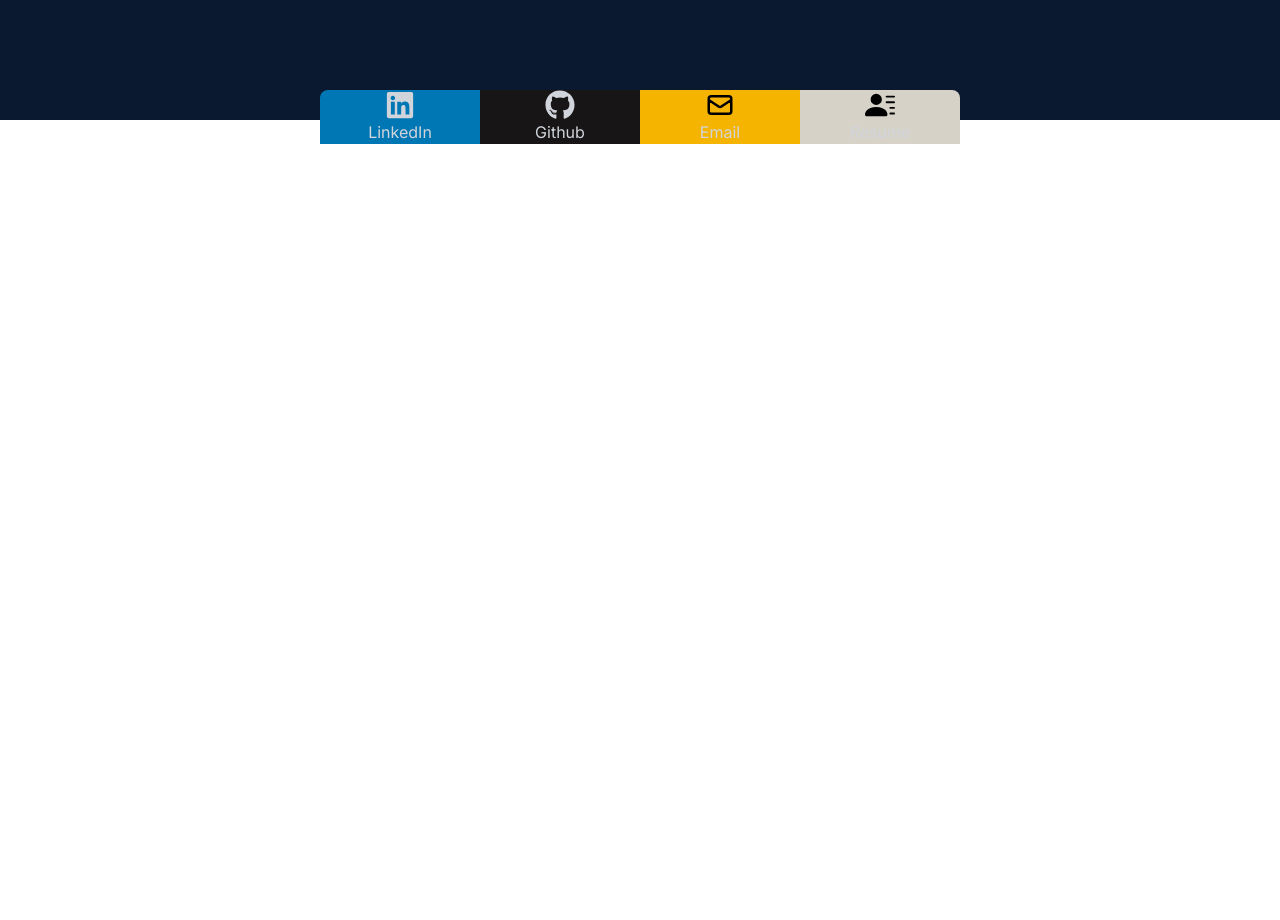
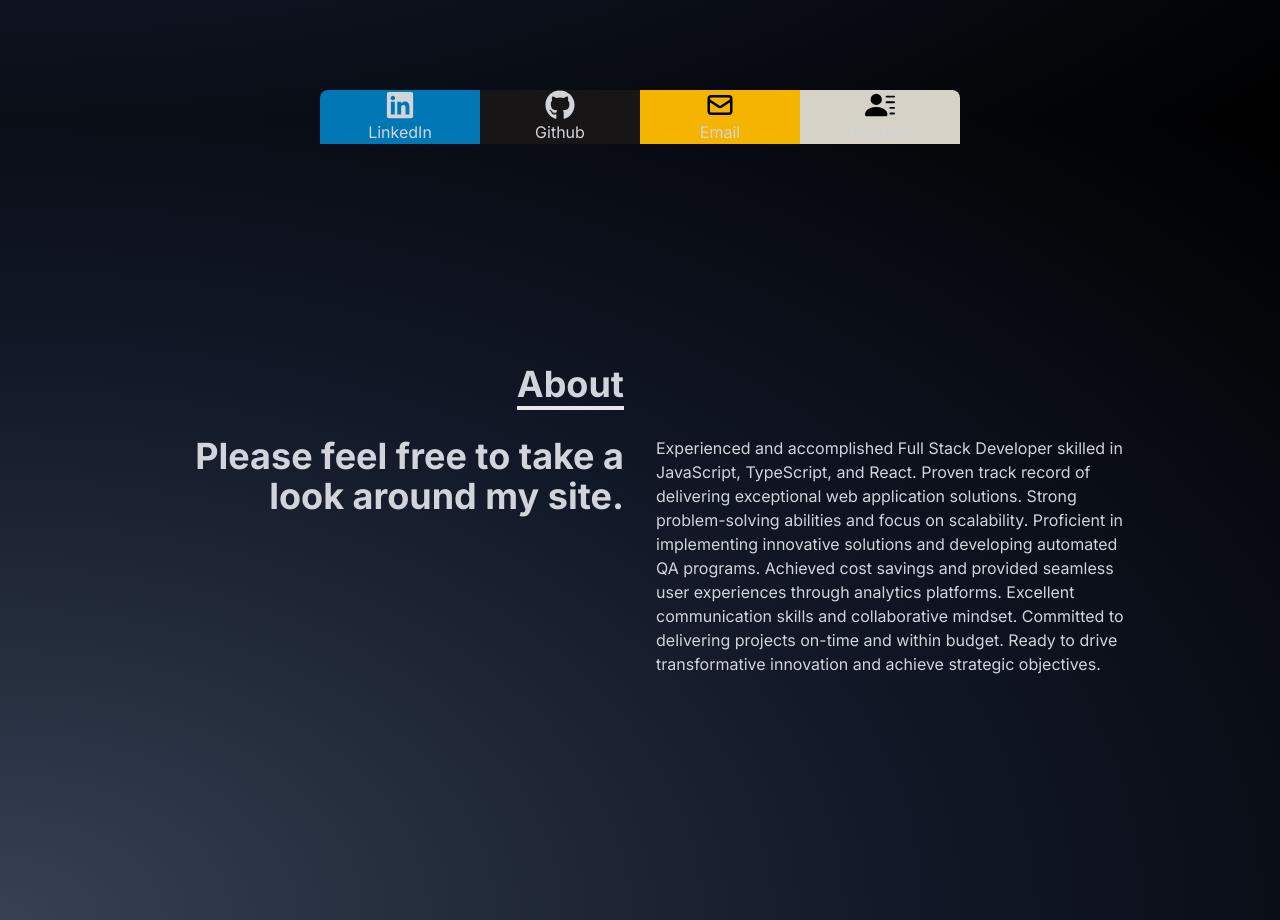
Before and after one commit to sandeepsuri/portfolio, a Next.js app in the folder portfolio/: page / in a window 1280 px wide. Shown: the part 680-1600 px from the top of the page. Before the commit the page ends 800 px from the top, so only its background shows below. Built offline with nearby package versions, Linux system fonts and the light colour scheme.

Commit message:
feat(wip): about section complete

```diff
--- a/portfolio/src/app/page.tsx
+++ b/portfolio/src/app/page.tsx
@@ -1,11 +1,13 @@
 import { Navbar } from '@/components/navbar'
 import { Home } from '@/components/home'
+import { About } from '@/components/about'
 
 export default function Main() {
   return (
     <div>
       <Navbar />
       <Home />
+      <About />
     </div>
   )
 }
--- /dev/null
+++ b/portfolio/src/components/about.tsx
@@ -0,0 +1,37 @@
+"use client"
+import React, { useState } from 'react'
+import { FaBars, FaTimes } from 'react-icons/fa'
+import { HiArrowNarrowRight } from 'react-icons/hi'
+
+export const About = () => {
+    return (
+        <div name='about' className='w-full h-screen text-gray-300 bg-[radial-gradient(ellipse_at_bottom_left,_var(--tw-gradient-stops))] from-gray-700 via-gray-900 to-black'>
+            <div className='flex flex-col justify-center items-center w-full h-full'>
+                <div className='max-w-[1000px] w-full px-4 grid grid-cols-2 gap-8'>
+                    <div className="sm:text-right pb-8 pl-4">
+                        <p className='text-4xl font-bold inline border-b-4'>About</p>
+                    </div>
+                    <div>
+                    </div>
+                </div>
+
+                <div className='max-w-[1000px] w-full grid sm:grid-cols-2 gap-8 px-4'>
+                    <div className='sm:text-right text-4xl font-bold'>
+                        <p>Please feel free to take a look around my site.</p>
+                    </div>
+                    <div>
+                        <p>
+                        Experienced and accomplished Full Stack Developer skilled in JavaScript, TypeScript, and React.
+                        Proven track record of delivering exceptional web application solutions.
+                        Strong problem-solving abilities and focus on scalability. Proficient in implementing innovative
+                        solutions and developing automated QA programs. Achieved cost savings and provided seamless user
+                        experiences through analytics platforms. Excellent communication skills and collaborative mindset.
+                        Committed to delivering projects on-time and within budget. Ready to drive transformative innovation
+                        and achieve strategic objectives.
+                        </p>
+                    </div>
+                </div>
+            </div>
+        </div>
+    )
+}
--- a/portfolio/src/components/home.tsx
+++ b/portfolio/src/components/home.tsx
@@ -5,7 +5,7 @@ import { HiArrowNarrowRight } from 'react-icons/hi'
 
 export const Home = () => {
     return (
-        <div name='home' className='w-full h-screen bg-[#0a192f]'>
+        <div name='home' className='w-full h-screen bg-[radial-gradient(ellipse_at_top_left,_var(--tw-gradient-stops))] from-gray-700 via-gray-900 to-black'>
             <div className='max-w-[1000px] mx-auto px-8 flex flex-col justify-center h-full'>
                 <h1 className='text-4xl sm:text-7xl font-bold text-gray-300 py-4'>Welcome to my site!</h1>
                 <p className='text-gray-400'>Hey, my name is Sandeep Suri and I'm a</p>
```
